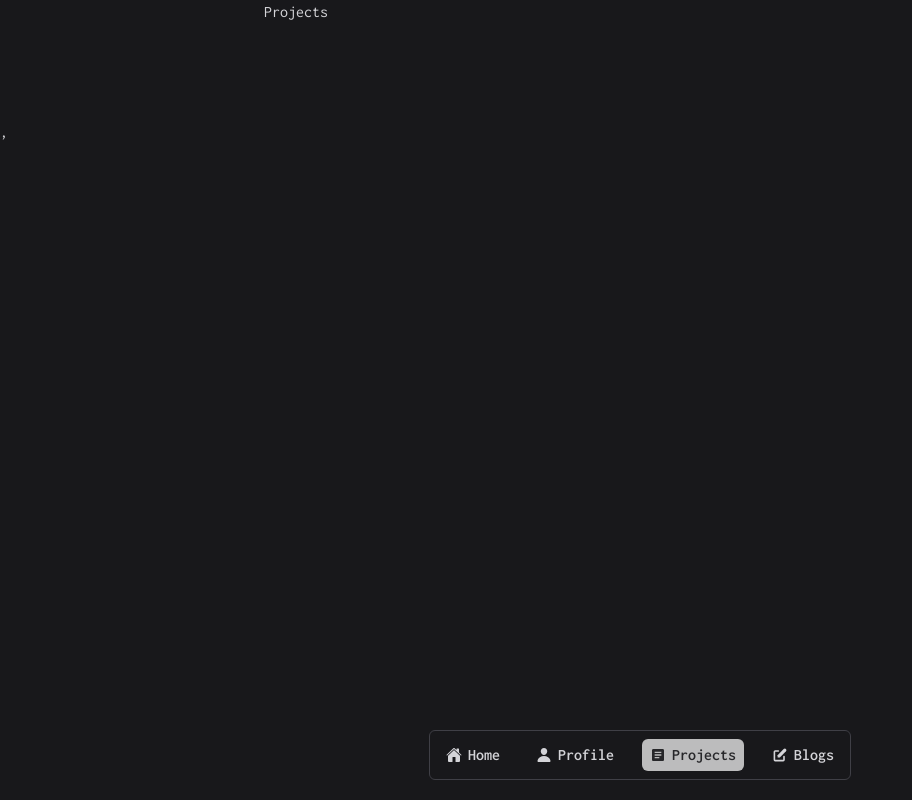
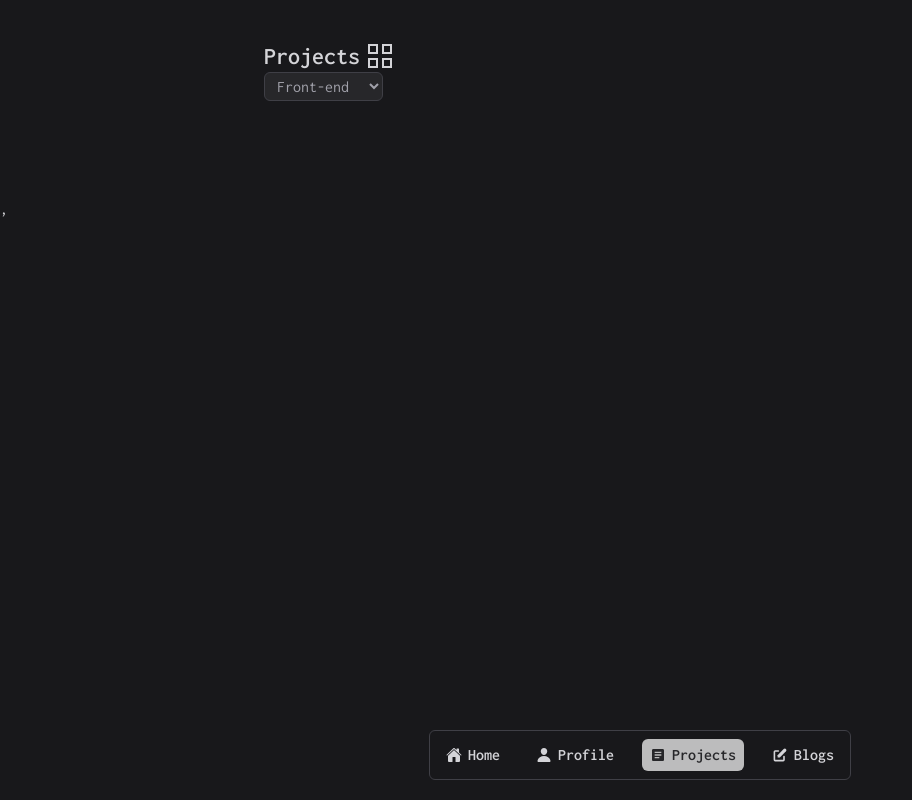
Before and after one commit to OMPRATIK/Portfolio, a React (Vite) app: page /projects in a window 1280 px wide. Shown: the whole page, without its empty margins (0-912 px from the left). Built offline with nearby package versions, Linux system fonts and the light colour scheme.

Commit message:
added project section

```diff
--- a/src/Pages/Projects.jsx
+++ b/src/Pages/Projects.jsx
@@ -1,5 +1,30 @@
+import { GrProjects } from "react-icons/gr";
+import SubHeading from "../components/SubHeading";
+import { useState } from "react";
+
+const options = ["Front-end", "Back-end", "Full-stack"];
+
 function Projects() {
-  return <div>Projects</div>;
+  const [op, setOp] = useState("full-stack");
+  return (
+    <div className="mt-5 sm:mt-10">
+      <div>
+        <SubHeading heading={"Projects"} icon={<GrProjects />} />
+        <select
+          value={op}
+          onChange={(e) => setOp(e.target.value)}
+          className="rounded-md border-[1px] border-zinc-700 bg-zinc-800 px-2 py-1 text-zinc-400
+            focus:border-[1px] focus:border-zinc-700"
+        >
+          {options.map((option) => (
+            <option key={option} value={option}>
+              {option}
+            </option>
+          ))}
+        </select>
+      </div>
+    </div>
+  );
 }
 
 export default Projects;
```
